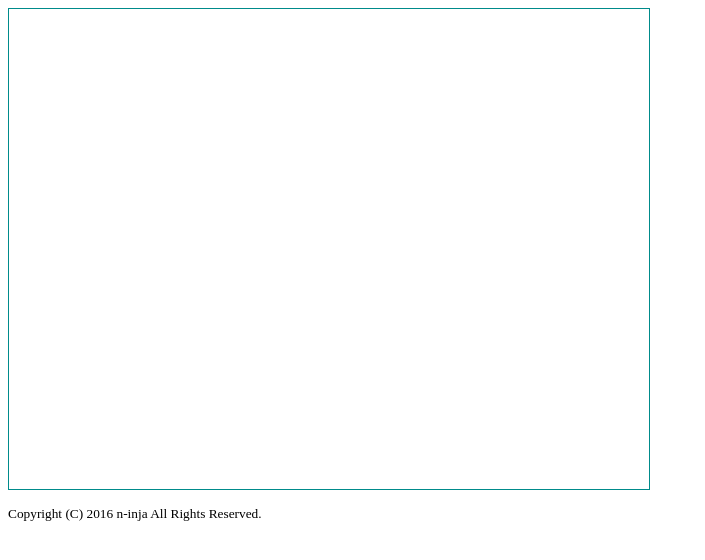
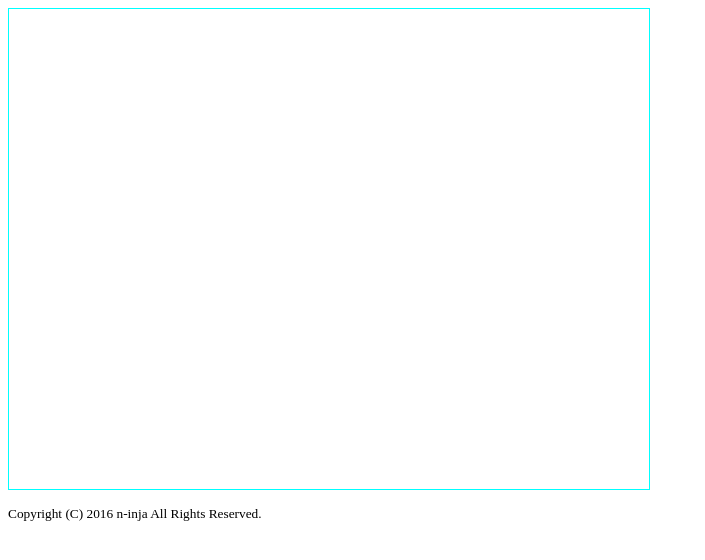
Before and after one commit to n-inja/BlockFilling, a plain HTML site: page index.html in a window 1280 px wide. Shown: the whole page, without its empty margins (0-705 px from the left). Drawn offline with Linux system fonts and the light colour scheme.

Commit message:
とりあえず

```diff
--- a/index.html
+++ b/index.html
@@ -6,7 +6,7 @@
 	<title>BlockFilling</title>
 	<script type='text/javascript' src="bin/main.js" defer></script>
 	<style type='text/css'>
-		canvas {border: 1px solid darkcyan;}
+		canvas {border: 1px solid cyan;}
 	</style>
 </head>
 <body>
```
